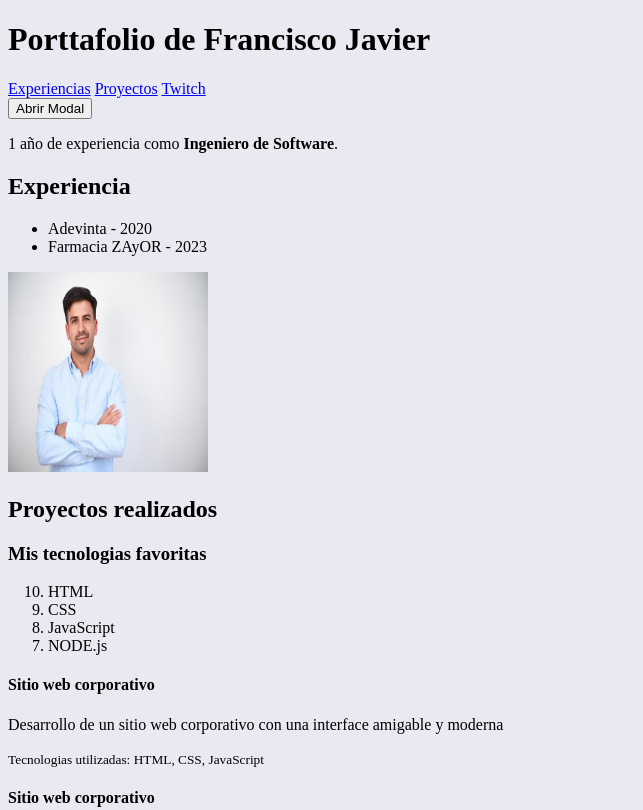
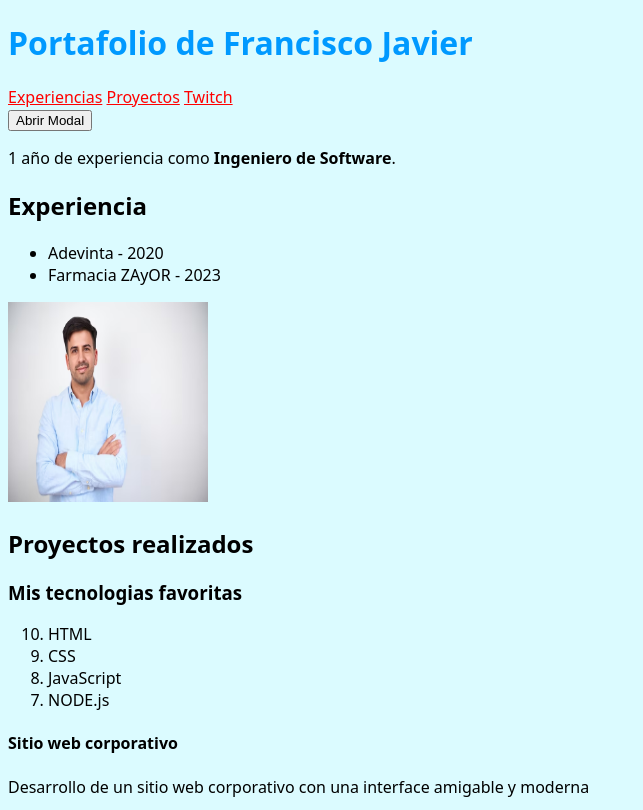
Before and after one commit to JavierPako0514/curso-html-css, a plain HTML site: page index.html in a window 1280 px wide. Shown: the top 810 px of the page, without its empty margins (0-643 px from the left). Drawn offline with Linux system fonts and the light colour scheme.

Commit message:
Siguiendo con el curso de CSS

```diff
--- a/index.html
+++ b/index.html
@@ -22,27 +22,52 @@
     <link rel="icon" type="image/jpg" href="/images/yo.jpg" />
 
     <style>
-      h1{
-        /*color: blue; /* declaracion */
-        /*color: rgba(0, 0, 0, 50%); /* declaracion */
-        /*color: rgb(0 0 0 / 50%); /* declaracion */
-        /*color: hsl(60, 100%, 100%); /* declaracion */
-        color: oklch(348, 83%, 44%); /* declaracion */
+      /*
+        Elementos que la componen
+        selector {
+          propiedad: valor;  // declaracion
+        }
+      */
+
+      /*Utilizando el selector de etiqueta*/
+      h1 {
+        /*color: blue; /* palabra clave */
+        /*color: rgba(0, 0, 0, 50%); /* un poco obsoleto */
+        /*color: rgb(0 0 0 / 50%); /* moderno, mas utilizado */
+        /*color: hsl(60, 100%, 100%); /* poco utilizado */
+        /*color: oklch(348, 83%, 44%); /* poco utilizado */
+        color: #09f;
+
       }
 
-      body{
-        background: #e9e9f2;
+      body {
+        background: #dbfbff;
+        font-family: system-ui, -apple-system, BlinkMacSystemFont, "Segoe UI",
+          Roboto, Oxygen, Ubuntu, Cantarell, "Open Sans", "Helvetica Neue",
+          sans-serif;
+      }
+
+      .link {
+        color: red;
+      }
+
+      .link:hover{
+        outline: 5px solid red;
+
       }
     </style>
-
   </head>
   <body>
     <header>
-      <h1>Porttafolio de Francisco Javier</h1>
+      <h1>Portafolio de Francisco Javier</h1>
       <nav>
-        <a href="#experiencias">Experiencias</a>
-        <a href="#proyectos">Proyectos</a>
-        <a href="https://www.twitch.tv" target="_blank" rel="noreferrer"
+        <a class="link" href="#experiencias">Experiencias</a>
+        <a class="link" href="#proyectos">Proyectos</a>
+        <a
+          class="link"
+          href="https://www.twitch.tv"
+          target="_blank"
+          rel="noreferrer"
           >Twitch</a
         >
       </nav>
```
